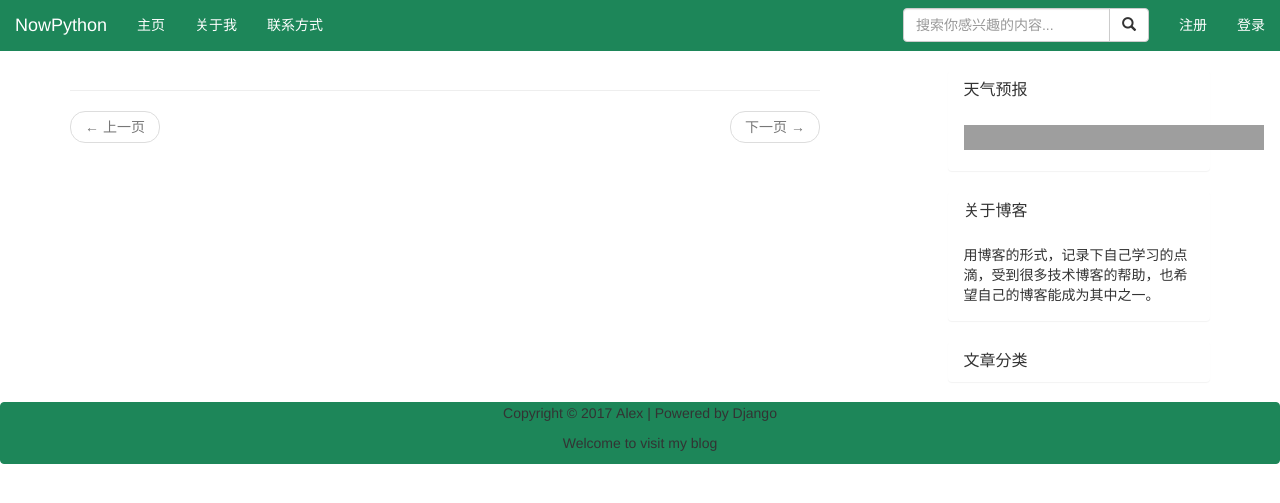
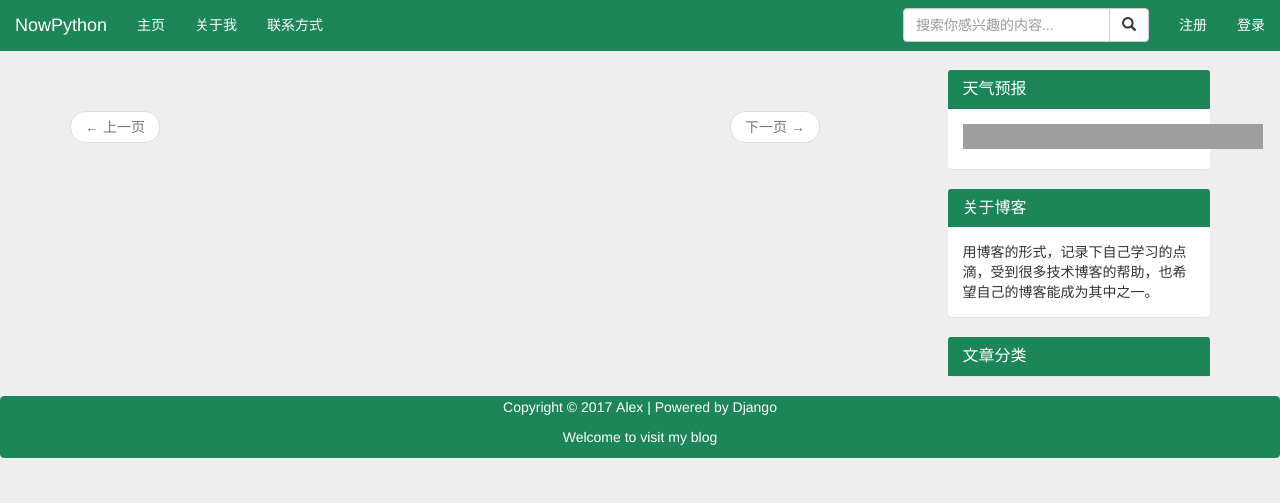
Before and after one commit to zxc290/nowpython, a Django app: page / in a window 1280 px wide. Shown: the top 503 px of the page. Run offline with Django 3.2, Linux system fonts and the light colour scheme; data that the repository does not hold is empty; some libraries are stand-ins or nearby versions; grey boxes are pictures that could not be loaded.

Commit message:
增加天气功能，更新css

```diff
--- a/static/css/mycss.css
+++ b/static/css/mycss.css
@@ -14,12 +14,13 @@ a:active {
 }
 body {
      padding-top: 70px;
+     background-color: #eee;
 }
 #backtotop {
     position:fixed;
     display:none;
-    bottom:50px;
-    right:50px;
+    bottom:70px;
+    right:40px;
 }
 .navbar-default {
     background-color:#1d8659;
@@ -41,10 +42,18 @@ body {
   color: #fff;
   background-color: #1d7164;
 }
-.panel-success>.panel-heading {
+.panel {
+    border:none;
+}
+.panel-heading {
+    background-color: #1d8659;
     color: #fff;
-    background-color: #1d8659;
 }
+
 .badge {
     background-color:#4795d6;
 }
+footer .navbar {
+    margin-bottom:0px;
+    color: #fff;
+}
```
